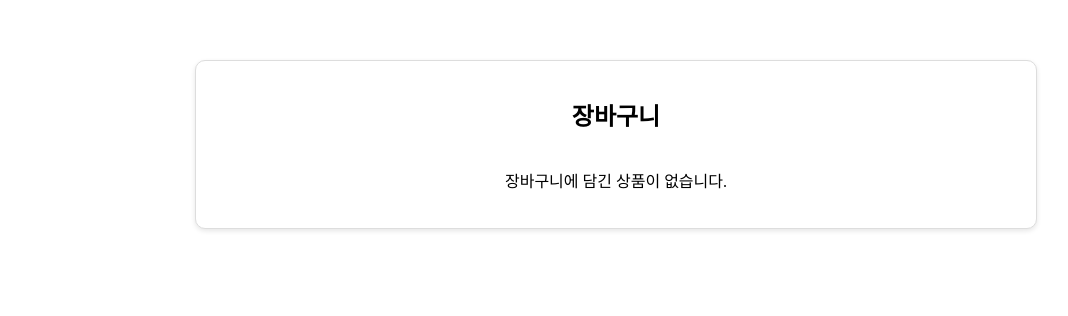
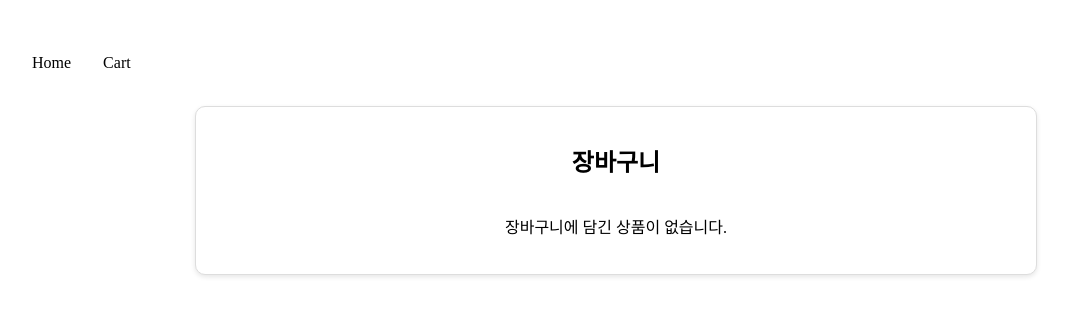
Before and after one commit to mini-chip/Ledress, a React (Vite) app: page /cart in a window 1280 px wide. Shown: the top 316 px of the page, without its empty margins (24-1092 px from the left). Built offline with nearby package versions, Linux system fonts and the light colour scheme.

Commit message:
feat: NavBar추가 및 피드백 수정완료

```diff
--- a/src/App.jsx
+++ b/src/App.jsx
@@ -5,10 +5,12 @@ import ProductDetail from './page/ProductDetail'
 import CartPage from './page/CartPage'
 import { CartProvider } from './context/CartContext.jsx'
 import './App.css'
+import NavBar from './component/NavBar.jsx'
 export default function App() {
     return (
         <CartProvider>
             <Router>
+                <NavBar />
                 <Routes>
                     <Route path="/" element={<ProductList />} />
                     <Route path="products">
--- /dev/null
+++ b/src/component/NavBar.css
@@ -0,0 +1,18 @@
+.navbar {
+    background-color: white;
+    overflow: hidden;
+}
+
+.navbar .nav-link {
+    float: left;
+    display: block;
+    color: black;
+    text-align: center;
+    padding: 14px 16px;
+    text-decoration: none;
+}
+
+.navbar .nav-link:hover {
+    background-color: #ddd;
+    color: black;
+}
--- /dev/null
+++ b/src/component/NavBar.jsx
@@ -0,0 +1,18 @@
+import React from 'react'
+import { Link } from 'react-router-dom'
+import './NavBar.css'
+
+const NavBar = () => {
+    return (
+        <nav className="navbar">
+            <Link to="/" className="nav-link">
+                Home
+            </Link>
+            <Link to="/cart" className="nav-link">
+                Cart
+            </Link>
+        </nav>
+    )
+}
+
+export default NavBar
--- a/src/context/CartContext.jsx
+++ b/src/context/CartContext.jsx
@@ -7,11 +7,9 @@ export const CartProvider = ({ children }) => {
 
     const addToCart = (product, quantity) => {
         setCart((prevCart) => {
-            const existingProductIndex = prevCart.findindex((item) => item.product.id === product.id)
-            if (existingProductIndex !== -1) {
-                const updatedCart = [...prevCart]
-                updatedCart[existingProductIndex].quantity += quantity
-                return updatedCart
+            const existingProductIndex = prevCart.find((item) => item.product.id === product.id)
+            if (existingProductIndex) {
+                return item.product.id === product.id ? { ...item, quantity: item.quantity + quantity } : item
             } else {
                 return [...prevCart, { product, quantity }]
             }
--- a/src/page/ProductDetail.jsx
+++ b/src/page/ProductDetail.jsx
@@ -1,5 +1,5 @@
 import React, { useEffect, useState, useContext } from 'react'
-import { useParams } from 'react-router-dom'
+import { useParams, useNavigate } from 'react-router-dom'
 import './ProductDetail.css'
 import { getDetailProduct } from './../api/getProductAPI'
 import { CartContext } from './../context/CartContext'
@@ -9,6 +9,7 @@ const ProductDetail = () => {
     const [detailProduct, setDetailProduct] = useState(null)
     const [quantity, setQuantity] = useState(1)
     const { addToCart } = useContext(CartContext)
+    const navigate = useNavigate()
 
     useEffect(() => {
         const fetchProductDetail = async () => {
@@ -34,6 +35,7 @@ const ProductDetail = () => {
     const handleAddToCart = () => {
         addToCart(detailProduct, quantity)
         alert('장바구니에 담겼습니다!')
+        navigate('/cart')
     }
 
     if (!detailProduct) {
```
